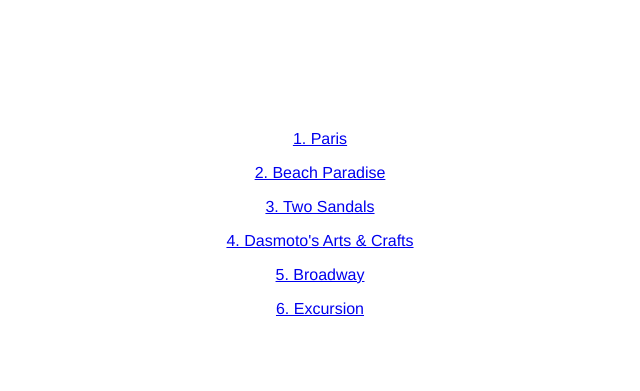
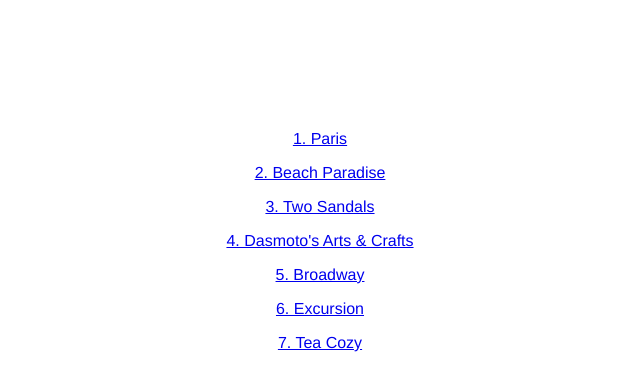
Before and after one commit to Shivanbomel/Shivanbomel.github.io, a plain HTML site: page index.html in a window 1280 px wide. Shown: the part 95-486 px from the top of the page, without its empty margins (320-960 px from the left). Drawn offline with Linux system fonts and the light colour scheme.

Commit message:
fifth commit

```diff
--- a/index.html
+++ b/index.html
@@ -12,8 +12,8 @@
     <p><a href="https://shivanbomel.github.io/Two-Sandals/">3. Two Sandals</a></p>
     <p><a href="https://shivanbomel.github.io/Dasmoto-s-Arts-Crafts/">4. Dasmoto's Arts & Crafts</a></p>
     <p><a href="https://shivanbomel.github.io/broadway/">5. Broadway</a></p>
-
     <p><a href="https://shivanbomel.github.io/excursion/">6. Excursion</a></p>
+    <p><a href="https://shivanbomel.github.io/TeaCozy/">7. Tea Cozy</a></p>
 
 
   </div>
--- a/resources/css/style.css
+++ b/resources/css/style.css
@@ -11,4 +11,5 @@ h1{
 p{
   position:relative;
   top:100px;
+  color:black;
 }
```
